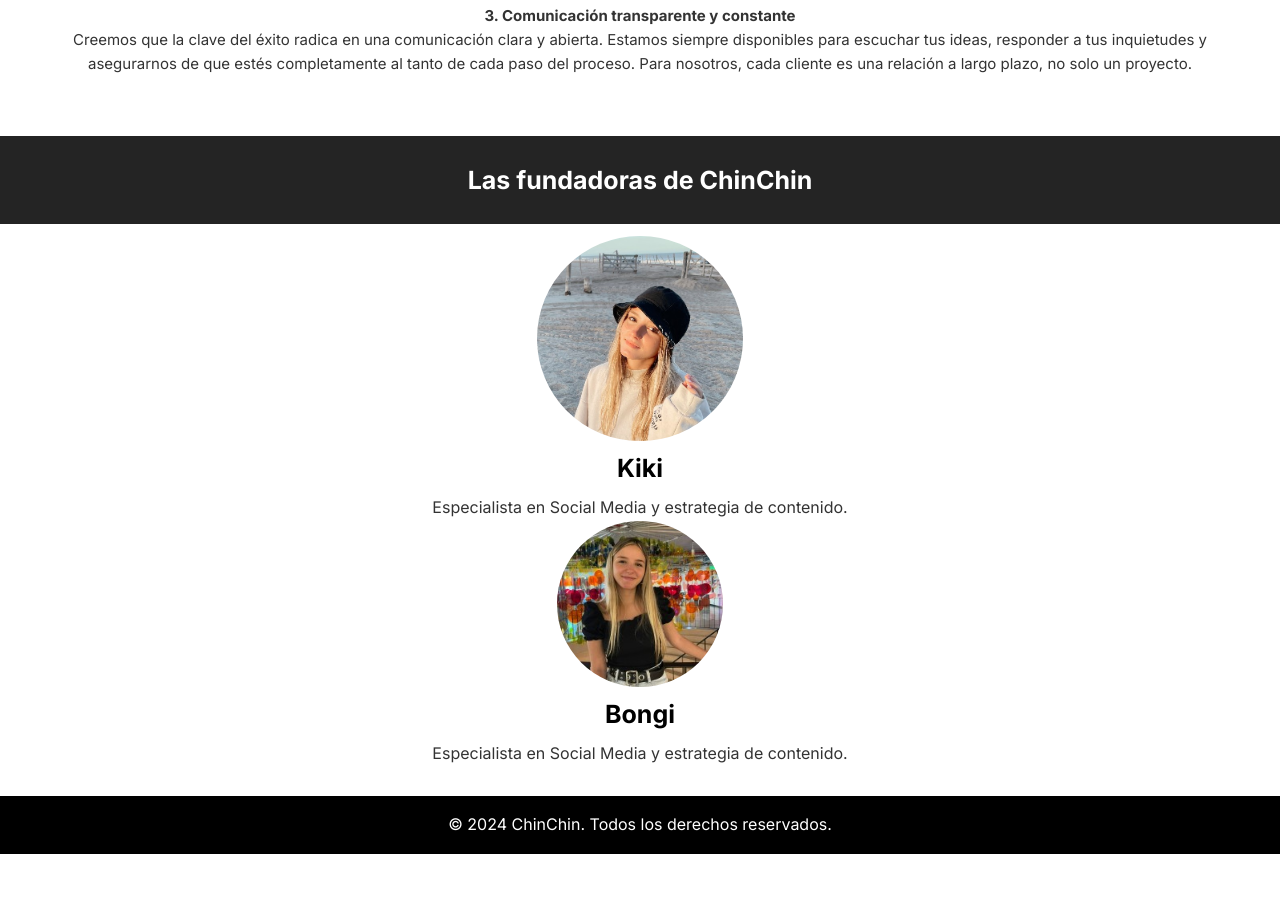
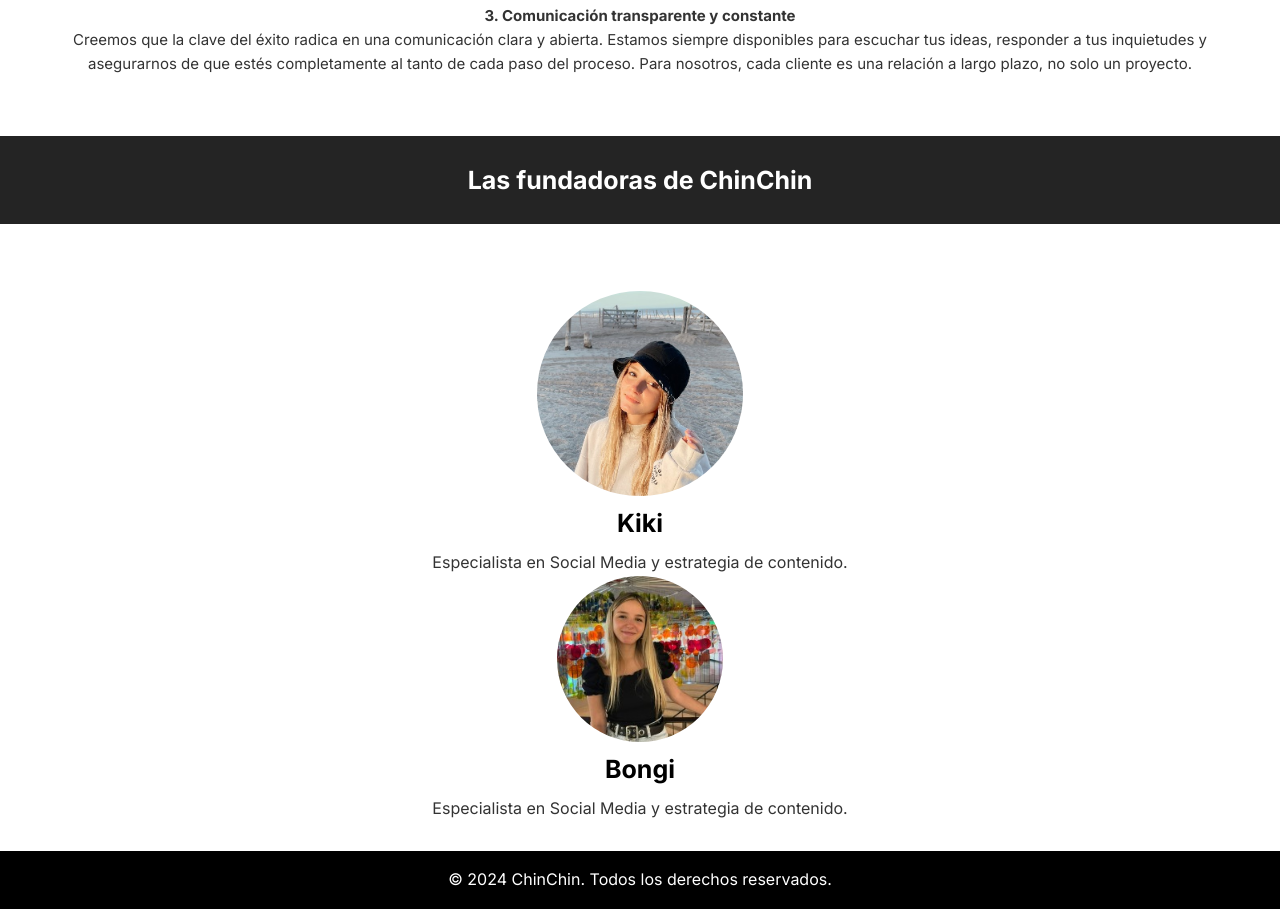
Before and after one commit to fosqui/chinchin, a Next.js app: page /nosotras in a window 1280 px wide. Shown: the part 1880-2789 px from the top of the page. Before the commit the page ends 2734 px from the top, so only its background shows below. Built offline with nearby package versions, Linux system fonts and the light colour scheme.

Commit message:
Correcciones

```diff
--- a/src/app/globals.css
+++ b/src/app/globals.css
@@ -292,7 +292,7 @@
   width: 40%;
 }
 .kiki {
-  padding-top: 100px;
+  padding-top: 155px;
 }
 .kiki, .bongi{
   display: flex;
```
